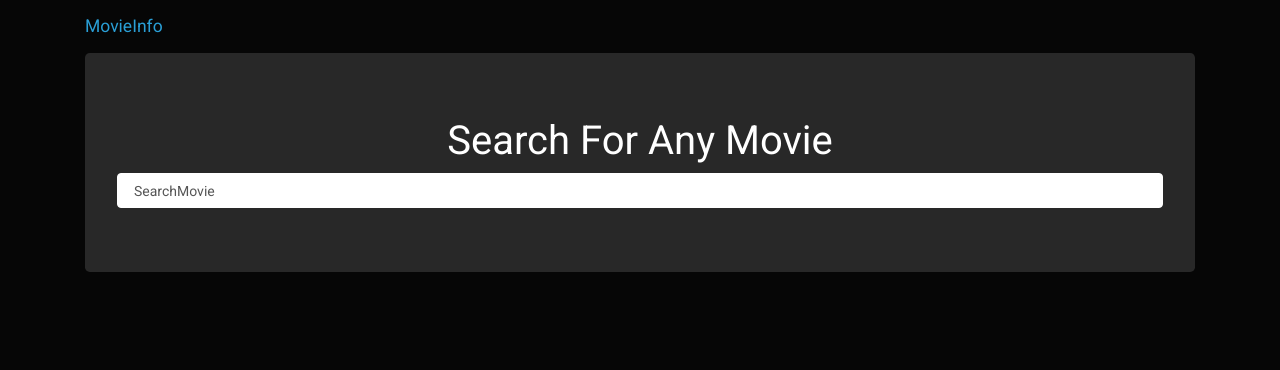
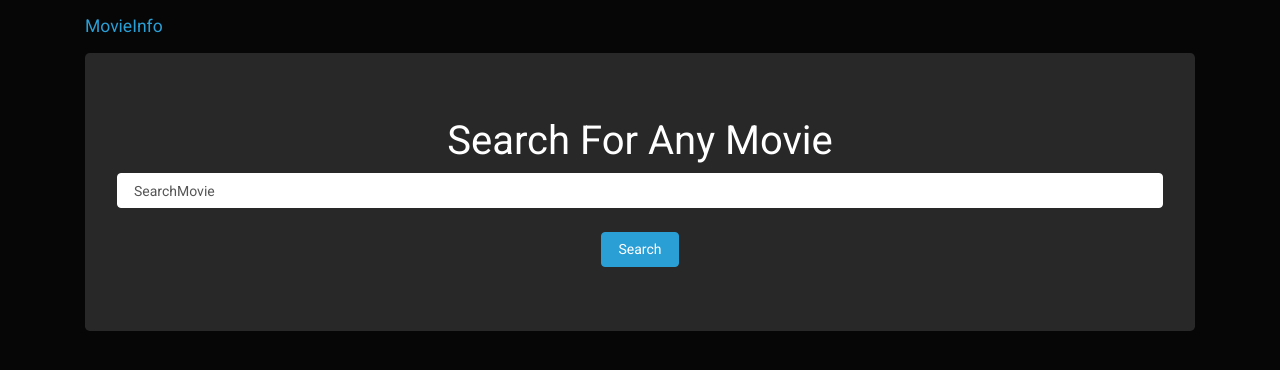
Before and after one commit to Shivraj97/MovieInfoApp, a plain HTML site: page index.html in a window 1280 px wide. Drawn offline with nearby package versions, Linux system fonts and the light colour scheme.

Commit message:
added search and details page

```diff
--- a/index.html
+++ b/index.html
@@ -23,7 +23,7 @@
       </div>
     </nav>
     <div class="container">
-      <div class="jumbotron">
+      <div class="jumbotron text-center">
         <h3 class="text-center">Search For Any Movie</h3>
         <form id="searchForm">
           <input
@@ -32,6 +32,7 @@
             id="searchText"
             placeholder="SearchMovie"
           />
+          <button type="submit" class="btn btn-primary mt-4">Search</button>
         </form>
       </div>
     </div>
```
